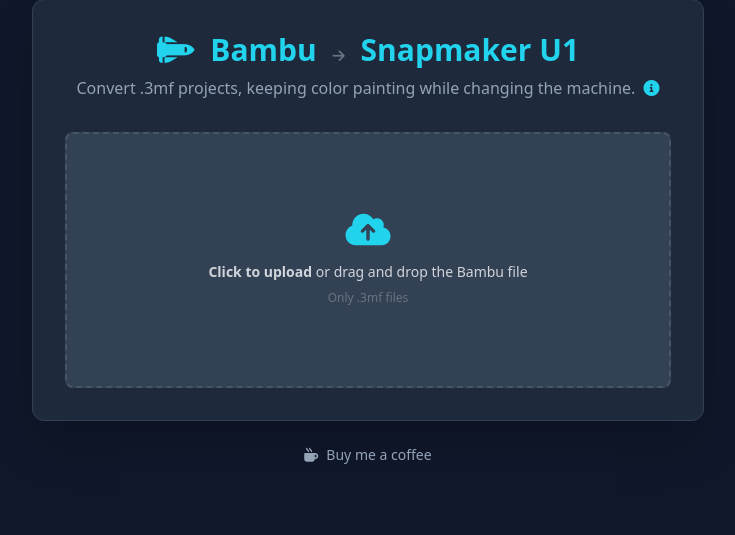
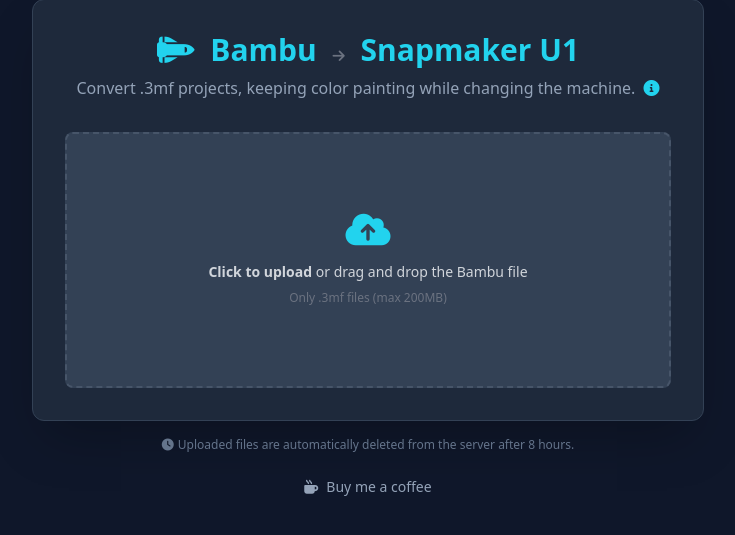
Before and after one commit to josuanbn/bl2u1, a Flask app: page / in a window 1280 px wide. Shown: the part 41-576 px from the top of the page, without its empty margins (272-1007 px from the left). Run offline with Flask 3, Linux system fonts and the light colour scheme; some libraries are stand-ins or nearby versions.

Commit message:
Support >4 filaments with selection UI, add upload size limits
Allow .3mf files with more than 4 filaments to be analyzed instead of rejecting them. When >4 filaments are detected, users can select which 4 to keep via checkboxes. Files with <=4 filaments work as before.
  - Remove >4 filament error block in /analyze endpoint
  - Add filament selection UI with checkboxes and counter
  - Fix /convert project_settings to skip unselected filaments
  - Add Flask MAX_CONTENT_LENGTH (200MB) and 413 error handler
  - Add client-side file size check before upload
  - Replace alert() popups with inline error banners
  - Show auto-deletion notice (8h) and size limit in UI

```diff
--- a/app.py
+++ b/app.py
@@ -7,6 +7,7 @@ import uuid
 import time
 import xml.etree.ElementTree as ET
 from flask import Flask, render_template, request, send_file, jsonify
+from werkzeug.exceptions import RequestEntityTooLarge
 
 app = Flask(__name__)
 
@@ -15,6 +16,7 @@ UPLOAD_FOLDER = 'uploads'
 TEMPLATE_FILE = 'u1_template.3mf'  # Your empty U1 .3mf file
 FILAMENT_PROFILES_FILE = 'filament_types.3mf'  # Reference file with available filament profiles
 app.config['UPLOAD_FOLDER'] = UPLOAD_FOLDER
+app.config['MAX_CONTENT_LENGTH'] = 200 * 1024 * 1024  # 200MB (must match Apache LimitRequestBody)
 
 # Ensure folders exist
 os.makedirs(UPLOAD_FOLDER, exist_ok=True)
@@ -119,6 +121,10 @@ def parse_bambu_filaments(filepath):
         print(f"Error parsing filaments: {e}")
     return filaments
 
+@app.errorhandler(RequestEntityTooLarge)
+def handle_file_too_large(e):
+    return jsonify({'error': 'File is too large. Maximum size is 200MB.'}), 413
+
 @app.route('/')
 def index():
     return render_template('index.html')
@@ -148,10 +154,6 @@ def analyze():
 
     # Analyze colors
     filaments = parse_bambu_filaments(filepath)
-
-    if len(filaments) > 4:
-        os.remove(filepath)  # Clean up
-        return jsonify({'error': f'Too many colors ({len(filaments)}). The U1 supports a maximum of 4.'}), 400
 
     return jsonify({
         'session_id': session_id,
@@ -301,17 +303,13 @@ def convert():
                 new_filament_colors = []
                 new_filament_types = []
 
-                # Iterate through original filaments in order
+                # Iterate through original filaments in order, only include selected ones
                 for orig_fil in original_filaments:
                     orig_id = orig_fil['id']
-                    if orig_id in user_colors:
-                        # User provided color/type for this filament
-                        color = user_colors[orig_id]['color']
-                        fil_type = user_colors[orig_id]['type']
-                    else:
-                        # Keep original color/type
-                        color = orig_fil['color']
-                        fil_type = orig_fil['type']
+                    if orig_id not in user_colors:
+                        continue  # Skip filaments the user didn't select
+                    color = user_colors[orig_id]['color']
+                    fil_type = user_colors[orig_id]['type']
 
                     # Ensure color format is correct (with alpha for compatibility)
                     if len(color) == 7:  # #RRGGBB
--- a/templates/index.html
+++ b/templates/index.html
@@ -45,22 +45,39 @@
                     <div class="flex flex-col items-center justify-center pt-5 pb-6">
                         <i class="fa-solid fa-cloud-arrow-up text-4xl mb-3 text-cyan-400"></i>
                         <p class="mb-2 text-sm text-gray-300"><span class="font-semibold">Click to upload</span> or drag and drop the Bambu file</p>
-                        <p class="text-xs text-gray-500">Only .3mf files</p>
+                        <p class="text-xs text-gray-500">Only .3mf files (max 200MB)</p>
                     </div>
                     <input id="file-upload" type="file" class="hidden" accept=".3mf" />
                 </label>
             </div>
         </div>
 
+        <!-- Inline error banner -->
+        <div id="error-banner" class="hidden mt-4 bg-red-900/60 border border-red-500 text-red-200 px-4 py-3 rounded-lg flex items-center gap-3">
+            <i class="fa-solid fa-triangle-exclamation text-red-400"></i>
+            <span id="error-message"></span>
+            <button id="error-dismiss" class="ml-auto text-red-400 hover:text-red-200"><i class="fa-solid fa-xmark"></i></button>
+        </div>
+
         <div id="step2" class="hidden mt-6">
             <h3 class="text-xl font-semibold mb-4 border-b border-slate-600 pb-2">U1 Filament Configuration</h3>
-            <p class="text-sm text-slate-400 mb-4">I have detected these filaments. How do you want to map them to the U1?</p>
+
+            <!-- Warning for >4 filaments -->
+            <div id="selection-warning" class="hidden mb-4 bg-amber-900/50 border border-amber-600 text-amber-200 px-4 py-3 rounded-lg text-sm">
+                <i class="fa-solid fa-circle-exclamation mr-2 text-amber-400"></i>
+                <span id="selection-warning-text"></span>
+            </div>
+
+            <p class="text-sm text-slate-400 mb-4">
+                <span id="filament-hint">I have detected these filaments. How do you want to map them to the U1?</span>
+                <span id="selection-counter" class="hidden ml-2 font-semibold text-cyan-400"></span>
+            </p>
 
             <div id="filament-list" class="space-y-4">
             </div>
 
             <div class="flex gap-3 mt-6">
-                <button id="btn-convert" class="flex-1 bg-cyan-600 hover:bg-cyan-500 text-white font-bold py-3 px-4 rounded transition-colors flex justify-center items-center">
+                <button id="btn-convert" class="flex-1 bg-cyan-600 hover:bg-cyan-500 text-white font-bold py-3 px-4 rounded transition-colors flex justify-center items-center disabled:opacity-40 disabled:cursor-not-allowed disabled:hover:bg-cyan-600">
                     <span>Convert and Download</span>
                     <i class="fa-solid fa-bolt ml-2"></i>
                 </button>
@@ -77,6 +94,8 @@
         </div>
     </div>
 
+    <p class="mt-4 text-xs text-slate-500 text-center"><i class="fa-solid fa-clock mr-1"></i>Uploaded files are automatically deleted from the server after 8 hours.</p>
+
     <a href="https://buymeacoffee.com/josuanbn" target="_blank" rel="noopener noreferrer"
        class="mt-6 text-slate-400 hover:text-yellow-400 transition-colors flex items-center gap-2 text-sm">
         <i class="fa-solid fa-mug-hot"></i>
@@ -84,37 +103,54 @@
     </a>
 
     <script>
+        const MAX_FILE_SIZE = 200 * 1024 * 1024; // 200MB
+        const MAX_FILAMENTS = 4;
         let currentSessionId = "";
+        let totalFilaments = 0;
+        let needsSelection = false; // true when >4 filaments detected
+
         const dropZone = document.getElementById('drop-zone');
         const fileUpload = document.getElementById('file-upload');
+        const errorBanner = document.getElementById('error-banner');
+        const errorMessage = document.getElementById('error-message');
+        const btnConvert = document.getElementById('btn-convert');
 
-        // Drag and drop listeners
+        // --- Error banner ---
+        function showError(msg) {
+            errorMessage.textContent = msg;
+            errorBanner.classList.remove('hidden');
+        }
+        function hideError() {
+            errorBanner.classList.add('hidden');
+        }
+        document.getElementById('error-dismiss').addEventListener('click', hideError);
+
+        // --- Drag and drop ---
         dropZone.addEventListener('dragover', (e) => {
             e.preventDefault();
             dropZone.classList.add('border-cyan-500', 'bg-slate-600');
         });
-
         dropZone.addEventListener('dragleave', (e) => {
             e.preventDefault();
             dropZone.classList.remove('border-cyan-500', 'bg-slate-600');
         });
-
         dropZone.addEventListener('drop', (e) => {
             e.preventDefault();
             dropZone.classList.remove('border-cyan-500', 'bg-slate-600');
-            const file = e.dataTransfer.files[0];
-            handleFile(file);
+            handleFile(e.dataTransfer.files[0]);
         });
-
-        fileUpload.addEventListener('change', (e) => {
-            const file = e.target.files[0];
-            handleFile(file);
-        });
+        fileUpload.addEventListener('change', (e) => handleFile(e.target.files[0]));
 
         async function handleFile(file) {
             if (!file) return;
+            hideError();
 
-            // Show loading
+            // Client-side size check
+            if (file.size > MAX_FILE_SIZE) {
+                showError(`File is too large (${(file.size / 1024 / 1024).toFixed(1)}MB). Maximum size is 200MB.`);
+                return;
+            }
+
             document.getElementById('step1').classList.add('opacity-50', 'pointer-events-none');
             document.getElementById('loading').classList.remove('hidden');
 
@@ -124,35 +160,30 @@
             try {
                 const response = await fetch('/analyze', { method: 'POST', body: formData });
                 const data = await response.json();
-
                 if (!response.ok) throw new Error(data.error);
 
                 currentSessionId = data.session_id;
                 renderFilaments(data.filaments);
 
-                // Move to step 2
                 document.getElementById('loading').classList.add('hidden');
                 document.getElementById('step1').classList.add('hidden');
                 document.getElementById('step2').classList.remove('hidden');
-
             } catch (err) {
-                alert("Error: " + err.message);
+                showError(err.message || 'Upload failed');
                 document.getElementById('loading').classList.add('hidden');
                 document.getElementById('step1').classList.remove('opacity-50', 'pointer-events-none');
             }
         }
 
-        // Available filament types (loaded from server)
+        // --- Filament types ---
         let availableFilamentTypes = [];
 
-        // Load available filament types from server
         async function loadFilamentTypes() {
             try {
                 const response = await fetch('/filament-types');
                 availableFilamentTypes = await response.json();
             } catch (e) {
                 console.error('Could not load filament types:', e);
-                // Fallback
                 availableFilamentTypes = [
                     {type: 'PLA', settings_id: 'Snapmaker PLA SnapSpeed @U1'},
                     {type: 'PETG-HF', settings_id: 'Snapmaker PETG HF'},
@@ -162,51 +193,90 @@
             }
         }
 
-        // Map original filament type to available types
         function mapFilamentType(originalType) {
             if (!originalType || availableFilamentTypes.length === 0) {
                 return availableFilamentTypes[0]?.type || 'PLA';
             }
             const upper = originalType.toUpperCase();
-            // Try to find a matching type
             for (const ft of availableFilamentTypes) {
                 if (upper.includes(ft.type.toUpperCase().replace('-HF', '').replace('-', ''))) {
                     return ft.type;
                 }
             }
-            // Default to first available (PLA)
             return availableFilamentTypes[0]?.type || 'PLA';
         }
 
+        // --- Selection logic ---
+        function updateSelectionState() {
+            if (!needsSelection) return;
+            const checked = document.querySelectorAll('.filament-check:checked').length;
+            const counter = document.getElementById('selection-counter');
+            counter.textContent = `${checked}/${MAX_FILAMENTS} selected`;
+
+            if (checked > MAX_FILAMENTS) {
+                counter.classList.remove('text-cyan-400');
+                counter.classList.add('text-red-400');
+            } else {
+                counter.classList.remove('text-red-400');
+                counter.classList.add('text-cyan-400');
+            }
+
+            // Enable convert only when 1-4 are selected
+            btnConvert.disabled = checked === 0 || checked > MAX_FILAMENTS;
+        }
+
+        // --- Render filaments ---
         function renderFilaments(filaments) {
             const container = document.getElementById('filament-list');
             container.innerHTML = "";
+            totalFilaments = filaments.length;
+            needsSelection = totalFilaments > MAX_FILAMENTS;
+
+            const warning = document.getElementById('selection-warning');
+            const counter = document.getElementById('selection-counter');
+
+            if (needsSelection) {
+                document.getElementById('selection-warning-text').textContent =
+                    `This file has ${totalFilaments} filaments. Select up to ${MAX_FILAMENTS} for the U1.`;
+                warning.classList.remove('hidden');
+                counter.classList.remove('hidden');
+                document.getElementById('filament-hint').textContent = 'Check the filaments you want to keep, then configure their U1 mapping.';
+                btnConvert.disabled = true;
+            } else {
+                warning.classList.add('hidden');
+                counter.classList.add('hidden');
+                document.getElementById('filament-hint').textContent = 'I have detected these filaments. How do you want to map them to the U1?';
+                btnConvert.disabled = false;
+            }
 
             filaments.forEach((fil, index) => {
                 const mappedType = mapFilamentType(fil.type);
-
-                // Build options from available types
                 let optionsHtml = '';
                 for (const ft of availableFilamentTypes) {
                     const selected = ft.type === mappedType ? 'selected' : '';
                     optionsHtml += `<option value="${ft.type}" ${selected}>${ft.type}</option>`;
                 }
 
+                const checkboxHtml = needsSelection
+                    ? `<input type="checkbox" class="filament-check w-5 h-5 rounded border-slate-500 bg-slate-600 text-cyan-500 focus:ring-cyan-500 cursor-pointer" data-fil-id="${fil.id}">`
+                    : '';
+
                 const html = `
-                <div class="bg-slate-700 p-4 rounded flex items-center justify-between" data-id="${fil.id}">
-                    <div class="flex items-center gap-3">
-                        <div class="w-8 h-8 rounded-full border border-gray-500 shadow" style="background-color: ${fil.color}"></div>
-                        <div>
+                <div class="bg-slate-700 p-4 rounded flex items-center justify-between gap-3" data-id="${fil.id}">
+                    ${checkboxHtml}
+                    <div class="flex items-center gap-3 min-w-0">
+                        <div class="w-8 h-8 rounded-full border border-gray-500 shadow flex-shrink-0" style="background-color: ${fil.color}"></div>
+                        <div class="min-w-0">
                             <p class="font-bold text-white">Filament ${index + 1}</p>
                             <p class="text-xs text-gray-400">Original: ${fil.type || 'Unknown'}</p>
                         </div>
                     </div>
 
-                    <div class="flex items-center gap-2">
+                    <div class="flex items-center gap-2 flex-shrink-0">
                         <i class="fa-solid fa-arrow-right text-gray-500"></i>
                     </div>
 
-                    <div class="flex gap-2">
+                    <div class="flex gap-2 flex-shrink-0">
                         <input type="color" class="h-10 w-14 bg-slate-600 border border-slate-500 rounded cursor-pointer"
                                value="${fil.color}" id="col-${fil.id}">
                         <select class="bg-slate-600 text-white text-sm rounded border border-slate-500 p-2" id="typ-${fil.id}">
@@ -216,42 +286,62 @@
                 </div>`;
                 container.innerHTML += html;
             });
+
+            // Attach checkbox listeners
+            if (needsSelection) {
+                container.querySelectorAll('.filament-check').forEach(cb => {
+                    cb.addEventListener('change', updateSelectionState);
+                });
+                updateSelectionState();
+            }
         }
 
-        // Load filament types on page load
         loadFilamentTypes();
 
-        // New file button - reset to step 1
+        // --- New file button ---
         document.getElementById('btn-new').addEventListener('click', () => {
             document.getElementById('step2').classList.add('hidden');
             document.getElementById('step1').classList.remove('hidden', 'opacity-50', 'pointer-events-none');
             document.getElementById('filament-list').innerHTML = '';
             document.getElementById('file-upload').value = '';
+            document.getElementById('selection-warning').classList.add('hidden');
+            document.getElementById('selection-counter').classList.add('hidden');
+            hideError();
             currentSessionId = '';
+            needsSelection = false;
         });
 
-        // Info modal
+        // --- Info modal ---
         const infoModal = document.getElementById('info-modal');
-        document.getElementById('info-btn').addEventListener('click', () => {
-            infoModal.classList.remove('hidden');
-        });
-        document.getElementById('close-modal').addEventListener('click', () => {
-            infoModal.classList.add('hidden');
-        });
-        infoModal.addEventListener('click', (e) => {
-            if (e.target === infoModal) infoModal.classList.add('hidden');
-        });
+        document.getElementById('info-btn').addEventListener('click', () => infoModal.classList.remove('hidden'));
+        document.getElementById('close-modal').addEventListener('click', () => infoModal.classList.add('hidden'));
+        infoModal.addEventListener('click', (e) => { if (e.target === infoModal) infoModal.classList.add('hidden'); });
 
-        document.getElementById('btn-convert').addEventListener('click', async () => {
-            const inputs = document.querySelectorAll('#filament-list > div');
+        // --- Convert ---
+        btnConvert.addEventListener('click', async () => {
+            hideError();
+            const rows = document.querySelectorAll('#filament-list > div');
             let colors = {};
 
-            inputs.forEach(div => {
-                const id = div.getAttribute('data-id');
-                const color = document.getElementById(`col-${id}`).value;
-                const type = document.getElementById(`typ-${id}`).value;
-                colors[id] = { color: color, type: type };
-            });
+            if (needsSelection) {
+                // Only include checked filaments
+                document.querySelectorAll('.filament-check:checked').forEach(cb => {
+                    const id = cb.dataset.filId;
+                    colors[id] = {
+                        color: document.getElementById(`col-${id}`).value,
+                        type: document.getElementById(`typ-${id}`).value
+                    };
+                });
+            } else {
+                // Include all filaments (<=4 case)
+                rows.forEach(div => {
+                    const id = div.getAttribute('data-id');
+                    colors[id] = {
+                        color: document.getElementById(`col-${id}`).value,
+                        type: document.getElementById(`typ-${id}`).value
+                    };
+                });
+            }
 
             try {
                 const res = await fetch('/convert', {
@@ -264,10 +354,10 @@
                 if (data.download_url) {
                     window.location.href = data.download_url;
                 } else {
-                    alert("Conversion Error");
+                    showError(data.error || 'Conversion failed');
                 }
             } catch (e) {
-                alert("Connection Error");
+                showError('Connection error. Please try again.');
             }
         });
     </script>
```
